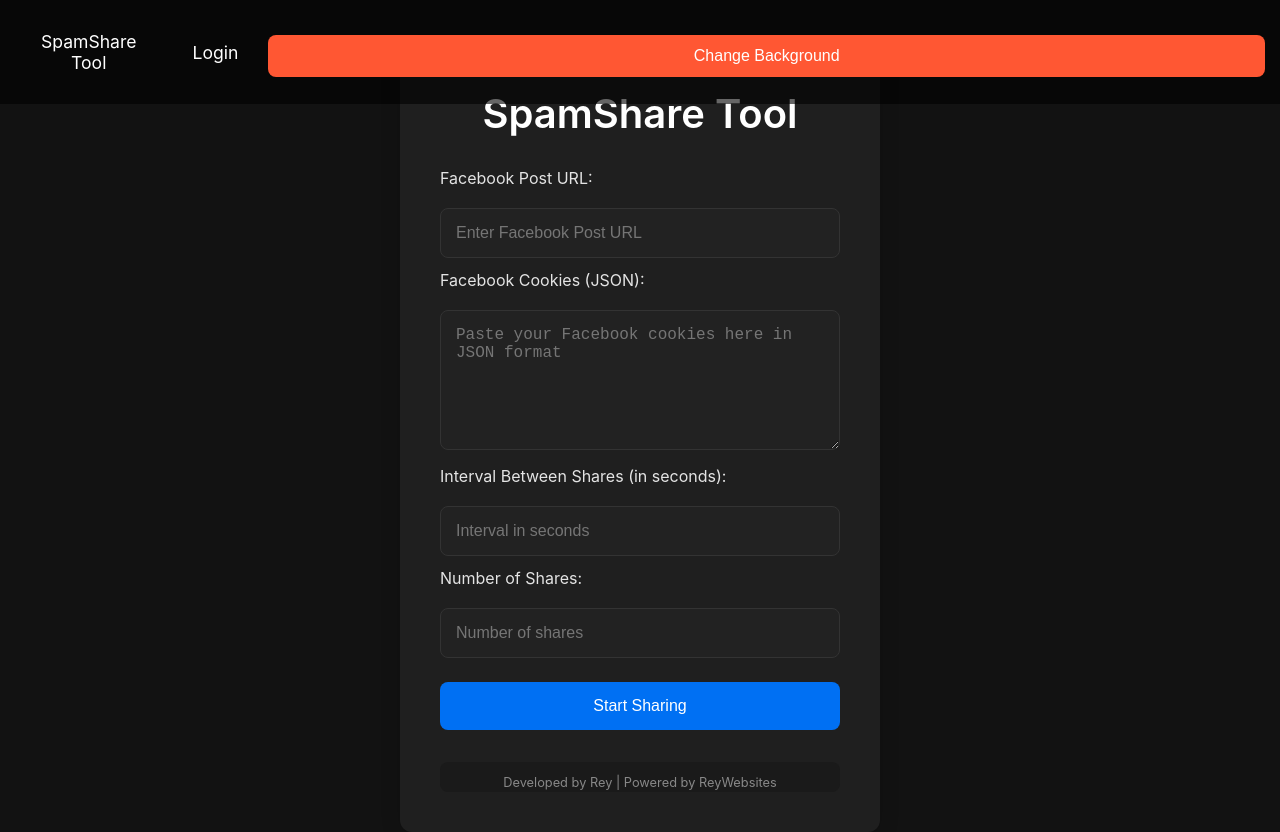
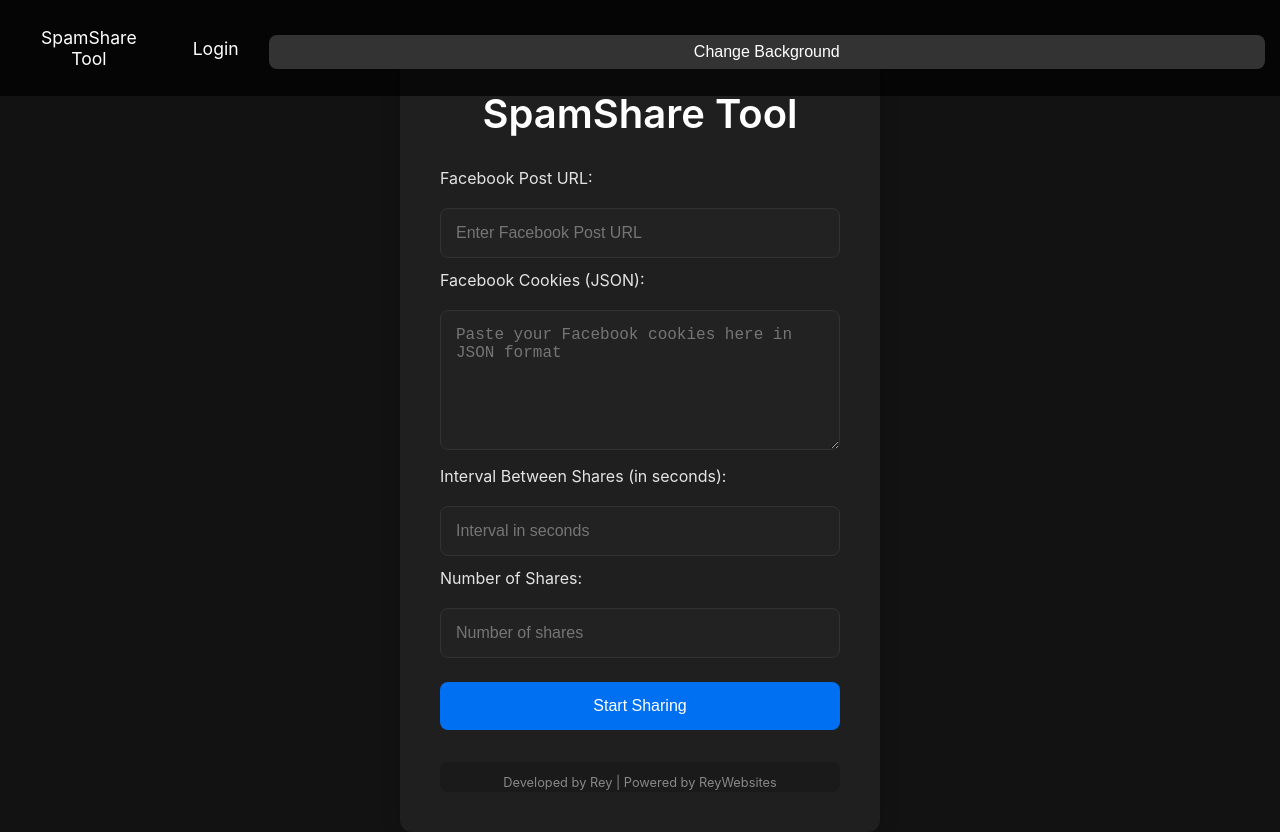
Before and after one commit to Lucifurge/spamshare-api, a website: page public/index.html in a window 1280 px wide. Drawn offline with Linux system fonts and the light colour scheme.

Commit message:
Add files via upload

```diff
--- a/public/index.html
+++ b/public/index.html
@@ -30,12 +30,17 @@
       top: 0;
       left: 0;
       width: 100%;
-      background: rgba(0, 0, 0, 0.6);
+      background: rgba(0, 0, 0, 0.7);
       padding: 15px;
       display: flex;
       justify-content: space-between;
       align-items: center;
       z-index: 999;
+      transition: top 0.3s ease-in-out;
+    }
+
+    .navbar.hidden {
+      top: -80px; /* Hide navbar when scrolling */
     }
 
     .navbar a {
@@ -165,18 +170,23 @@
     }
 
     .change-background-btn {
-      background-color: #ff5733;
+      background-color: #333;
       border: none;
-      padding: 12px 20px;
+      padding: 8px 16px;
       margin-top: 20px;
       color: #fff;
       cursor: pointer;
       border-radius: 8px;
       font-size: 1rem;
+      transition: background-color 0.3s ease, transform 0.2s ease;
     }
 
     .change-background-btn:hover {
-      background-color: #c84c2d;
+      background-color: #444;
+    }
+
+    .change-background-btn:active {
+      background-color: #555;
     }
 
   </style>
@@ -184,13 +194,13 @@
 <body>
 
   <!-- Top Navbar -->
-  <div class="navbar">
+  <div class="navbar" id="navbar">
     <a href="#" id="logo">SpamShare Tool</a>
     <div class="dropdown">
       <a href="#" class="dropdown-btn">Login</a>
       <div class="dropdown-content">
         <a href="#" id="fbLoginBtn">Login with Facebook</a>
-        <!-- Additional Login options can go here -->
+        <a href="#" id="googleLoginBtn">Login with Google</a>
       </div>
     </div>
     <button class="change-background-btn" id="changeBackgroundBtn">Change Background</button>
@@ -249,6 +259,18 @@
       }
     });
 
+    // Navbar auto-hide on scroll
+    let lastScrollTop = 0;
+    window.addEventListener("scroll", function () {
+      let currentScroll = window.pageYOffset || document.documentElement.scrollTop;
+      if (currentScroll > lastScrollTop) {
+        document.getElementById("navbar").classList.add("hidden");
+      } else {
+        document.getElementById("navbar").classList.remove("hidden");
+      }
+      lastScrollTop = currentScroll <= 0 ? 0 : currentScroll;
+    });
+
     // Change background functionality
     document.getElementById("changeBackgroundBtn").addEventListener("click", () => {
       const colors = ["#121212", "#2E2E2E", "#1A1A1A", "#4B0082", "#008080"];
@@ -262,6 +284,11 @@
     document.getElementById("fbLoginBtn").addEventListener("click", () => {
       alert("Facebook login functionality will be added soon.");
     });
+
+    // Google login (add functionality later)
+    document.getElementById("googleLoginBtn").addEventListener("click", () => {
+      alert("Google login functionality will be added soon.");
+    });
   </script>
 
 </body>
```
